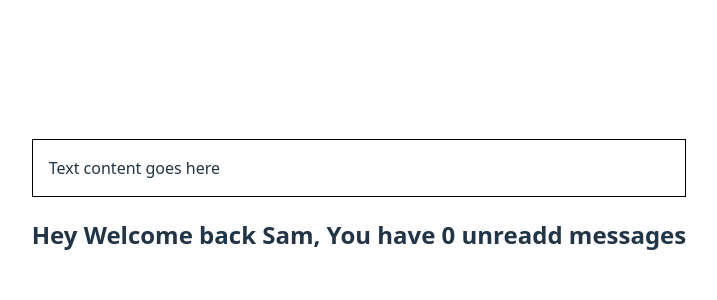
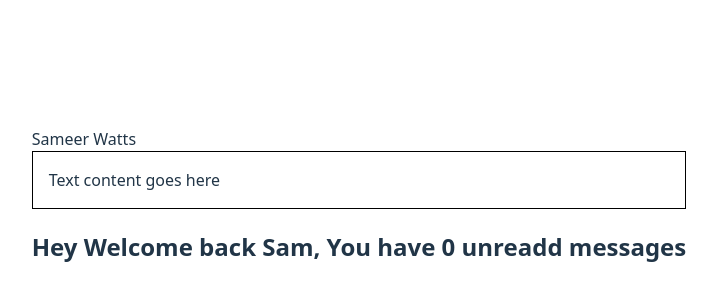
Before and after one commit to sameerwatts/TypeScriptFundamentals, a React (Vite) app in the folder my-react-ts-app/: page / in a window 1280 px wide. Shown: the part 194-494 px from the top of the page, without its empty margins (281-998 px from the left). Built offline with nearby package versions, Linux system fonts and the light colour scheme.

Commit message:
Importing and exporting types

```diff
--- a/my-react-ts-app/src/App.tsx
+++ b/my-react-ts-app/src/App.tsx
@@ -1,10 +1,12 @@
 import "./App.css";
 import Container from "./components/Container";
 import GreetWithOptionalMessage from "./components/GreetWithOptionalMessage";
+import Person from "./components/Person";
 
 function App() {
   return (
     <div id="root">
+      <Person name={{first: 'Sameer', last: 'Watts'}} />
       <Container styles={{ border: "1px solid black", padding: "1rem" }} />
       <GreetWithOptionalMessage isLoggedIn={true} name="Sam" />
     </div>
--- a/my-react-ts-app/src/components/Person.tsx
+++ b/my-react-ts-app/src/components/Person.tsx
@@ -1,6 +1,4 @@
-type personProp = {
-  name: { first: string; last: string };
-};
+import type { personProp } from "./Person.types";
 const Person = ({ name }: personProp) => {
   return (
     <div>
--- /dev/null
+++ b/my-react-ts-app/src/components/Person.types.tsx
@@ -0,0 +1,3 @@
+export type personProp = {
+    name: { first: string; last: string };
+  };
```
